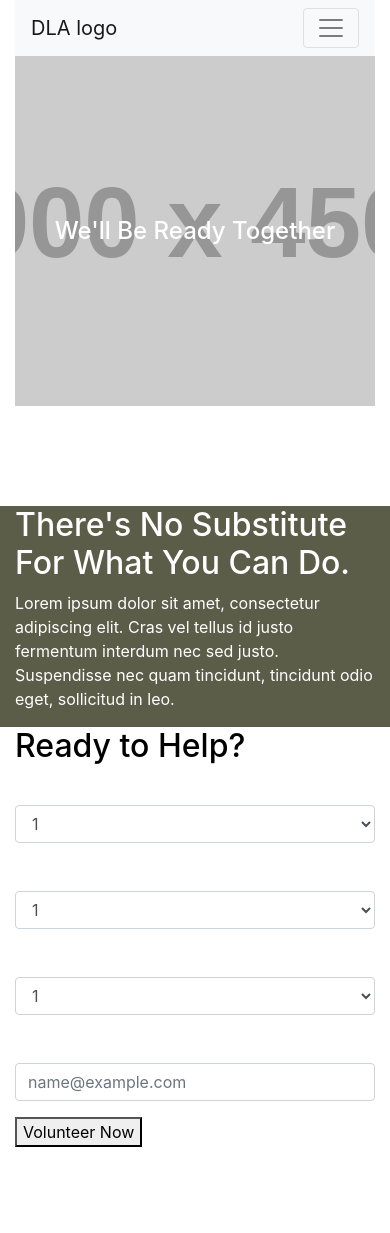
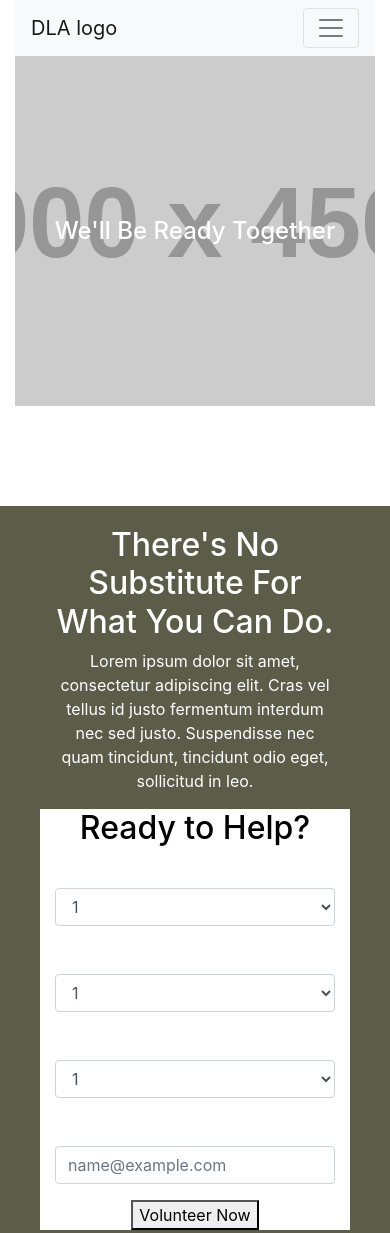
Before and after one commit to AllisonGee/volunteer-disaster-legal-aid, a plain HTML site: page index.html in a window 390 px wide. Shown: the top 1233 px of the page. Drawn offline with nearby package versions, Linux system fonts and the light colour scheme; placeholder pictures from the web are drawn by us.

Commit message:
Form responsive alignment in place.

```diff
--- a/css/index.css
+++ b/css/index.css
@@ -113,14 +113,37 @@ width: 100vw;
 .volunteer-signup{
   background-color: var( --green-color);
   color:white;
+  display: flex;
+  flex-direction: row;
+  align-items:center;
+  text-align: center;
+  height:450px;
+  padding: 20px 40px;
 }
 
-.volunteer-signup .formText h2{
+.formText {
+  vertical-align: middle;
+}
+
+.formText h2{
   color:white;
 }
 
 .form{
   background-color: white;
+}
+
+/*FORM SECTION MEDIA QUERIES*/
+@media screen and (max-width: 600px) {
+  .volunteer-signup{
+  display: flex;
+  flex-wrap:wrap;
+  height:auto;
+  }
+  .formText {
+  vertical-align: none;
+  line-height: 1.5em;
+  }
 }
 
 /*VOLUNTEER OPTIONS*/
```
